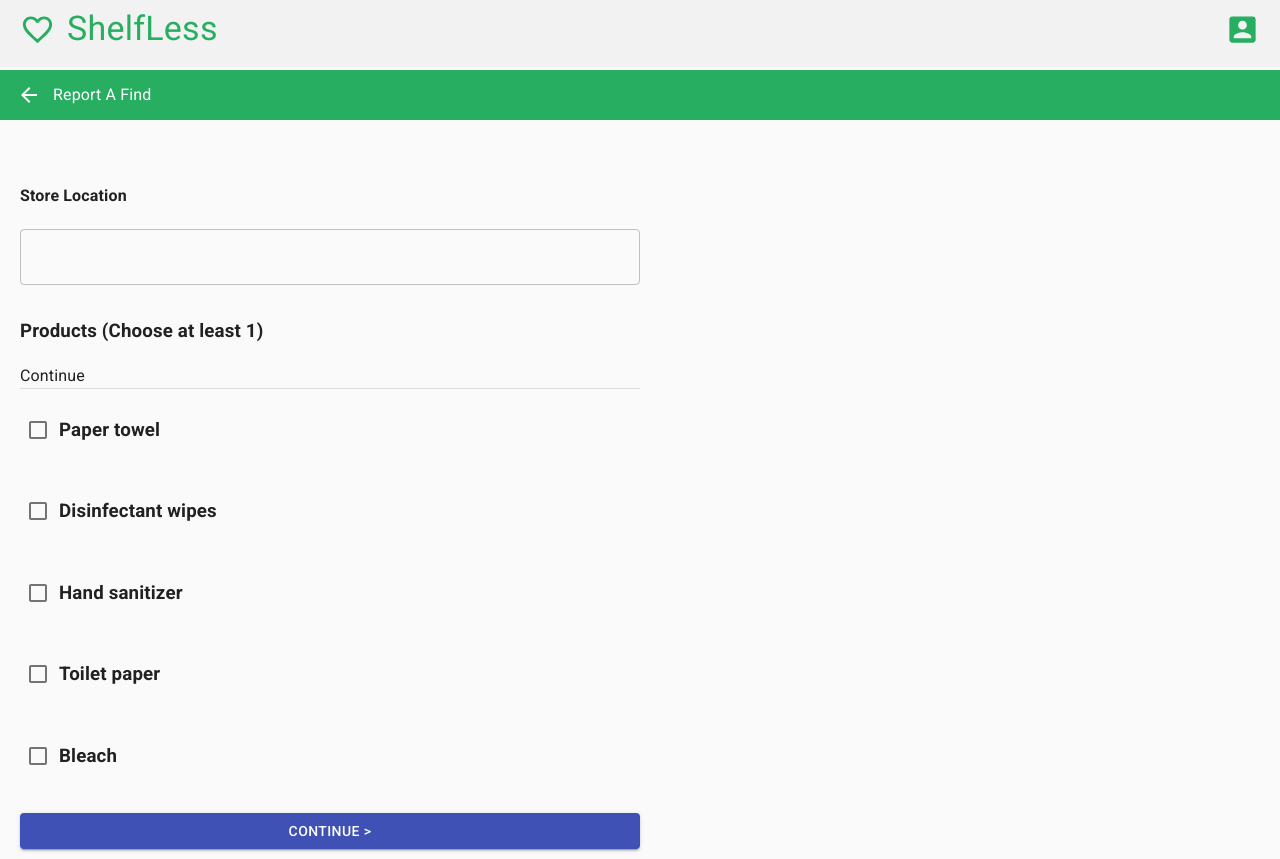
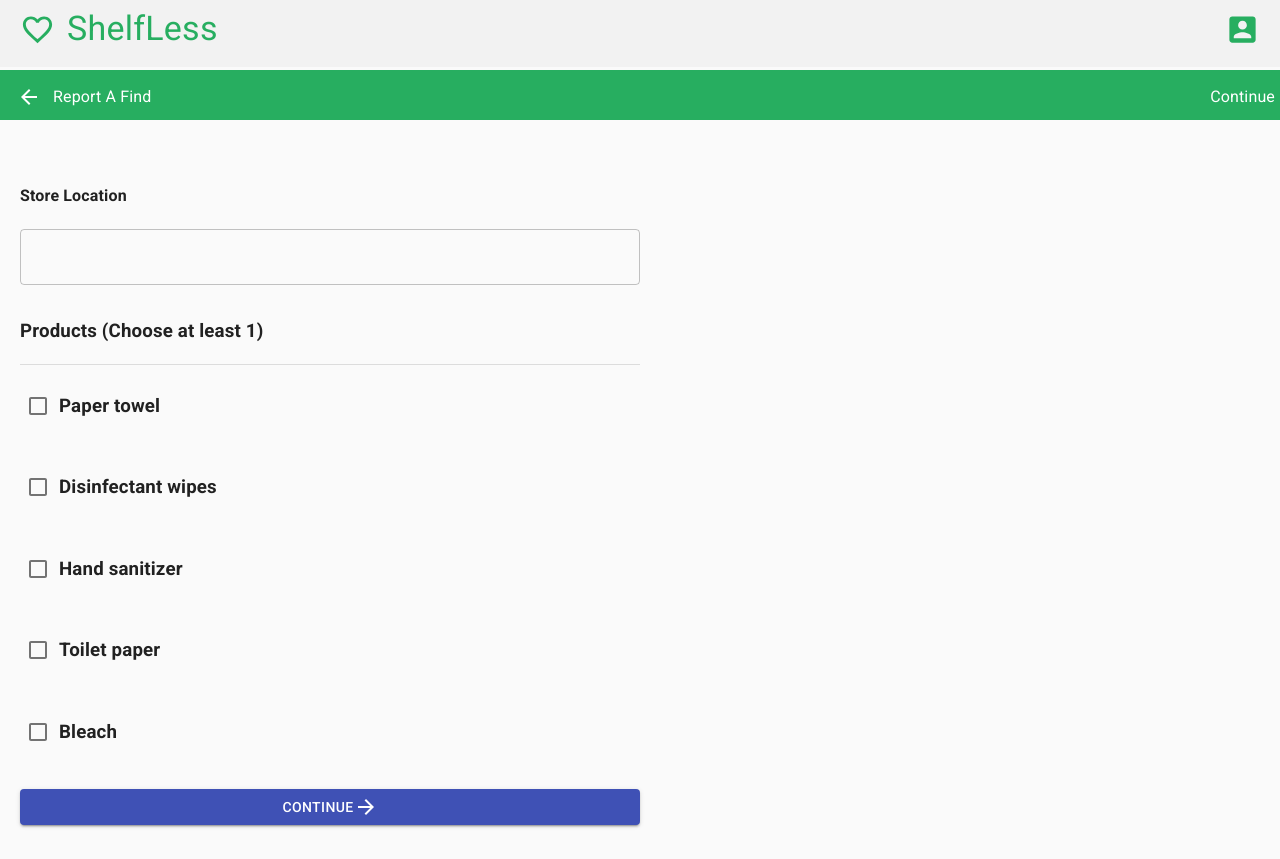
Before and after one commit to EngrEric/shelfless2, a React (Create React App) app: page /reportafind in a window 1280 px wide. After the commit the page ends 835 px from the top, so only its background shows below. Built offline with nearby package versions, Linux system fonts and the light colour scheme.

Commit message:
updated, removed the redundant "Continue" Typography

```diff
--- /dev/null
+++ b/src/components/Theme.js
@@ -0,0 +1,15 @@
+import { createMuiTheme } from '@material-ui/core/styles';
+import purple from '@material-ui/core/colors/purple';
+import green from '@material-ui/core/colors/green';
+
+const theme = createMuiTheme({
+  palette: {
+    primary: {
+      main: purple[500],
+    },
+    secondary: {
+      main: green[500],
+    },
+  },
+});
+export default theme
--- a/src/components/reportAFind/reportAFind.js
+++ b/src/components/reportAFind/reportAFind.js
@@ -10,17 +10,18 @@
   FormControlLabel,
   Grid,
   Divider,
-  Input,
   Box,
   IconButton,
   TextField,
-  Button
+  Button,
+  ThemeProvider
 } from "@material-ui/core";
-import { ArrowBack } from "@material-ui/icons";
+import { ArrowBack, ArrowForward } from "@material-ui/icons";
 import
 { makeStyles,} from "@material-ui/core";
 import { Items } from "./FindData";
 import Navbar from "../app/NavBar";
+import theme from "../Theme"
 
 
 const useStyles = makeStyles((theme) => ({
@@ -66,7 +67,8 @@
   const classes = useStyles();
 
   return (
-    <div>
+    <ThemeProvider>
+      <div>
       <Navbar display="none" bgColor="#F2F2F2" color="#27AE60">
         <Box
           borderColor="red"
@@ -75,16 +77,20 @@
           marginTop="70px"
           padding="15px 5px"
           display="flex"
-          alignItems="center"
+          justifyContent="space-between"
+          alignItems="right"
           height="50px"
           width="100%"
           color="#fff"
           fullWidth
         >
-          <IconButton onClick={() => history.goBack()}>
-            <ArrowBack htmlColor="#fff" />
-          </IconButton>
-          <Typography>Report A Find</Typography>
+          <div style = {{display: "flex"}}>
+            <IconButton onClick={() => history.goBack()}>
+              <ArrowBack htmlColor="#fff" />
+            </IconButton>
+            <Typography >Report A Find</Typography>
+          </div>
+          <Typography>Continue</Typography>
         </Box>
       </Navbar>
       <div className={classes.main}>
@@ -98,7 +104,6 @@
           <Typography className={classes.title}>
               <h3>Products (Choose at least 1)</h3>
           </Typography>
-          <Typography className={classes.titleRight}>Continue</Typography>
           <Divider />
           <div className={classes.list}>
             <List dense={false}>
@@ -127,12 +132,13 @@
                 variant="contained"
                 color="primary"
                 fullWidth>
-                Continue >
+                Continue <ArrowForward />
               </Button>
           </div>
         </Grid>
       </div>
     </div>
+    </ThemeProvider>
   );
 };
 
```
